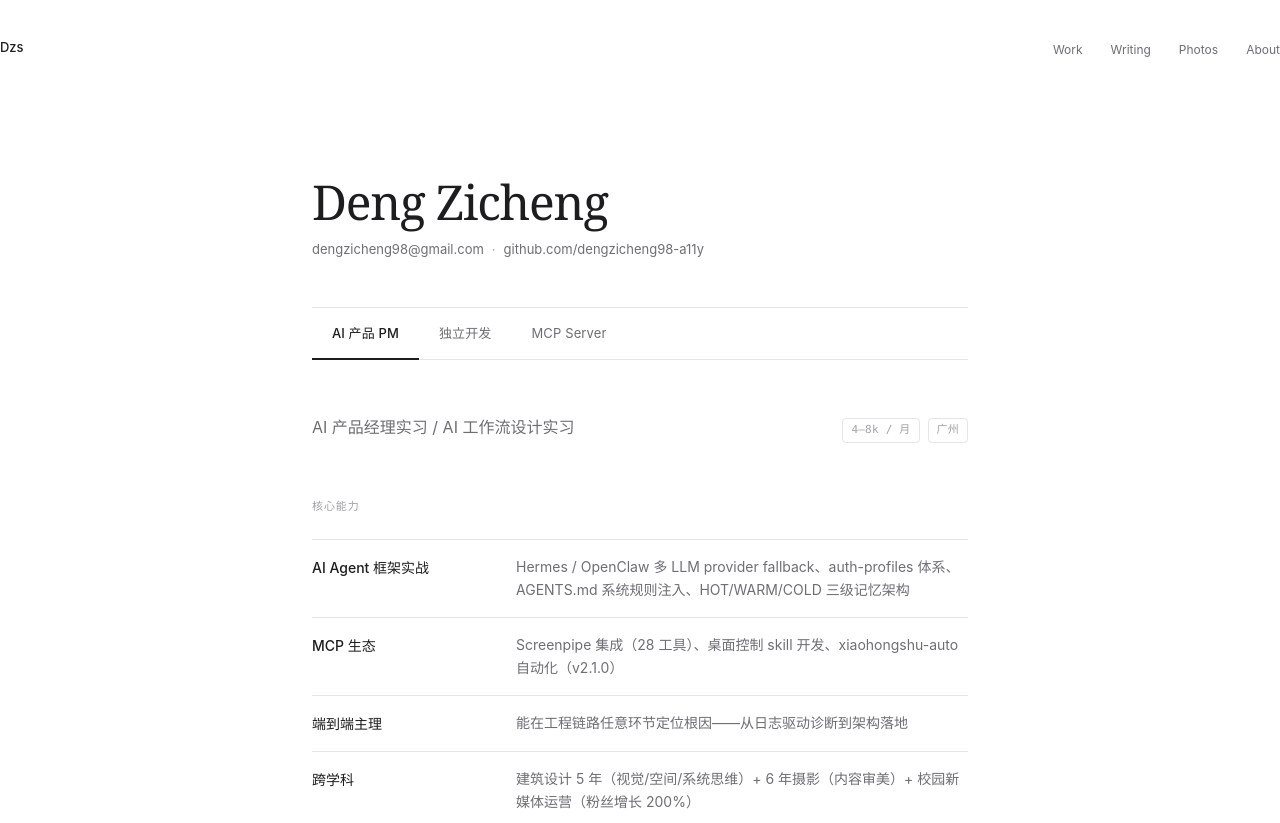
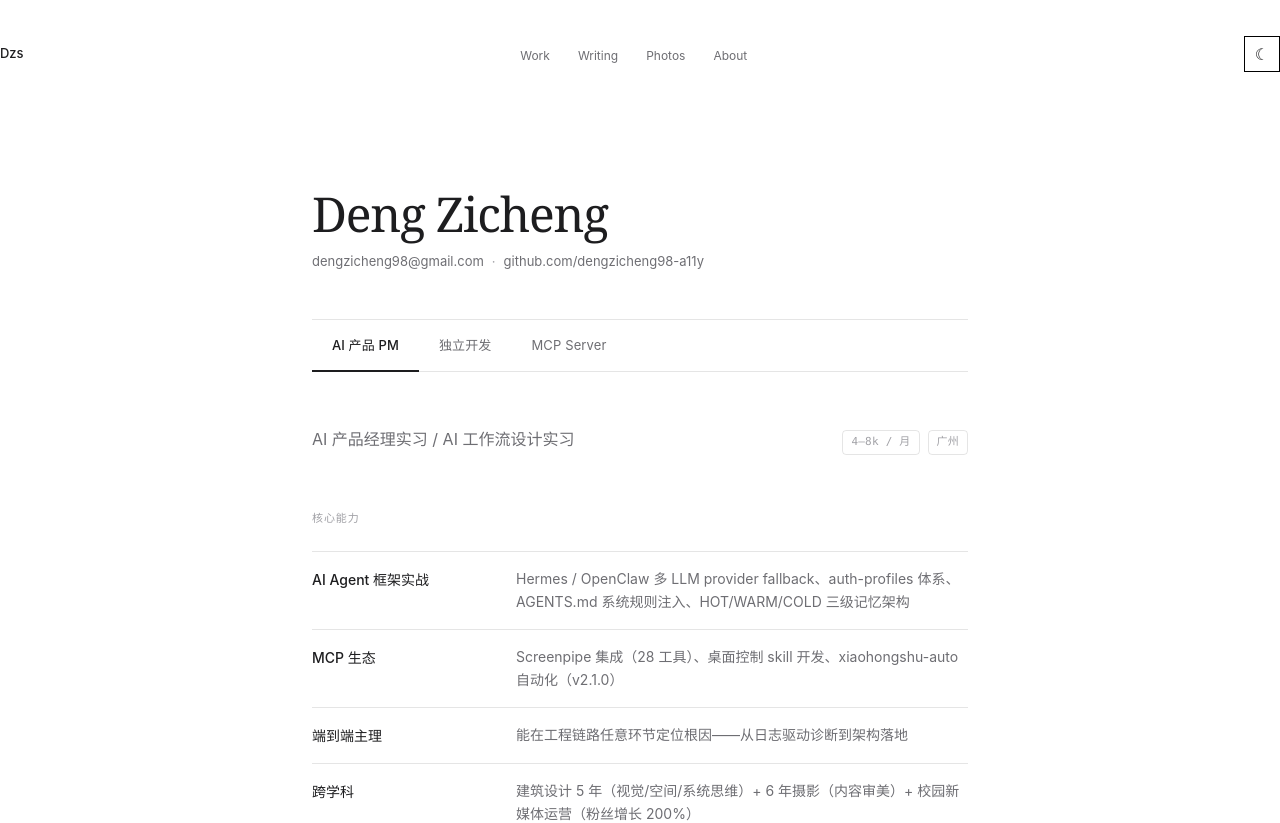
Before and after one commit to dengzicheng98-a11y/personal-site-Boke-Wangzhan, a Next.js app: page /about in a window 1280 px wide. Shown: the top 823 px of the page. Built offline with nearby package versions, Linux system fonts and the light colour scheme.

Commit message:
feat: add dark mode with next-themes

```diff
--- a/app/globals.css
+++ b/app/globals.css
@@ -1,4 +1,6 @@
 @import "tailwindcss";
+
+@custom-variant dark (&:where(.dark, .dark *));
 
 /* ── design tokens ────────────────────────────────────────── */
 :root {
@@ -16,10 +18,10 @@
   --pad-v: 160px;
   --col: 720px;
   --mondrian-line: #000000;
-}
-
-@media (prefers-color-scheme: dark) {
-  :root {
+  --color-border: #000000;
+}
+
+.dark {
   --ink: #f5f5f7;
   --ink-soft: #a1a1a6;
   --ink-faint: #6e6e73;
@@ -27,7 +29,7 @@
   --rule: rgba(255, 255, 255, 0.1);
   --hover-surface: rgba(255, 255, 255, 0.04);
   --mondrian-line: #ffffff;
-  }
+  --color-border: #ffffff;
 }
 
 /* ── base ─────────────────────────────────────────────────── */
@@ -54,11 +56,9 @@ body {
   color: #ffffff;
 }
 
-@media (prefers-color-scheme: dark) {
-  ::selection {
+.dark ::selection {
   background: #f5f5f7;
   color: #000;
-  }
 }
 
 /* ── shell ────────────────────────────────────────────────── */
@@ -383,7 +383,7 @@ section.block + section.block {
   width: 160px;
   aspect-ratio: 4 / 3;
   border-radius: 6px;
-  background: #f5f5f7;
+  background: var(--hover-surface);
   overflow: hidden;
   position: relative;
   border: 0.5px solid rgba(0, 0, 0, 0.05);
--- a/app/layout.tsx
+++ b/app/layout.tsx
@@ -1,5 +1,6 @@
 import type { Metadata } from "next";
 import { Geist, Geist_Mono } from "next/font/google";
+import { Providers } from "./providers";
 import "./globals.css";
 
 const geistSans = Geist({
@@ -25,10 +26,13 @@ export default function RootLayout({
 }>) {
   return (
     <html
-      lang="en"
+      lang="zh"
       className={`${geistSans.variable} ${geistMono.variable}`}
+      suppressHydrationWarning
     >
-      <body>{children}</body>
+      <body>
+        <Providers>{children}</Providers>
+      </body>
     </html>
   );
 }
--- /dev/null
+++ b/app/providers.tsx
@@ -0,0 +1,10 @@
+'use client'
+import { ThemeProvider } from 'next-themes'
+
+export function Providers({ children }: { children: React.ReactNode }) {
+  return (
+    <ThemeProvider attribute="class" defaultTheme="system" enableSystem disableTransitionOnChange>
+      {children}
+    </ThemeProvider>
+  )
+}
--- a/components/Nav.tsx
+++ b/components/Nav.tsx
@@ -1,4 +1,5 @@
 import Link from 'next/link'
+import { ThemeToggle } from './ThemeToggle'
 
 export function Nav() {
   return (
@@ -10,6 +11,7 @@ export function Nav() {
         <li><Link href="/photos">Photos</Link></li>
         <li><Link href="/about">About</Link></li>
       </ul>
+      <ThemeToggle />
     </nav>
   )
 }
--- /dev/null
+++ b/components/ThemeToggle.tsx
@@ -0,0 +1,20 @@
+'use client'
+import { useTheme } from 'next-themes'
+import { useEffect, useState } from 'react'
+
+export function ThemeToggle() {
+  const { theme, setTheme } = useTheme()
+  const [mounted, setMounted] = useState(false)
+  useEffect(() => setMounted(true), [])
+  if (!mounted) return <div className="w-9 h-9" />
+
+  return (
+    <button
+      onClick={() => setTheme(theme === 'dark' ? 'light' : 'dark')}
+      className="w-9 h-9 border border-[var(--color-border)] flex items-center justify-center"
+      aria-label="Toggle theme"
+    >
+      {theme === 'dark' ? '☀' : '☾'}
+    </button>
+  )
+}
--- a/package.json
+++ b/package.json
@@ -12,6 +12,7 @@
     "gray-matter": "^4.0.3",
     "next": "16.2.6",
     "next-mdx-remote": "^6.0.0",
+    "next-themes": "^0.4.6",
     "react": "19.2.4",
     "react-dom": "19.2.4",
     "reading-time": "^1.5.0"
```
Also changed, not shown: 1 other file (tests, documents, lock files or other folders). Lines whose indentation alone changed are shown as unchanged.
